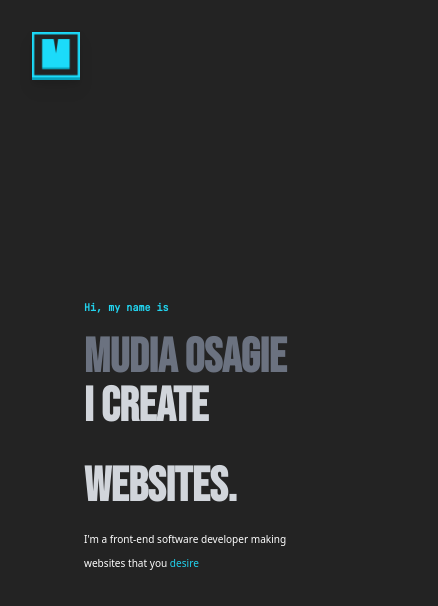
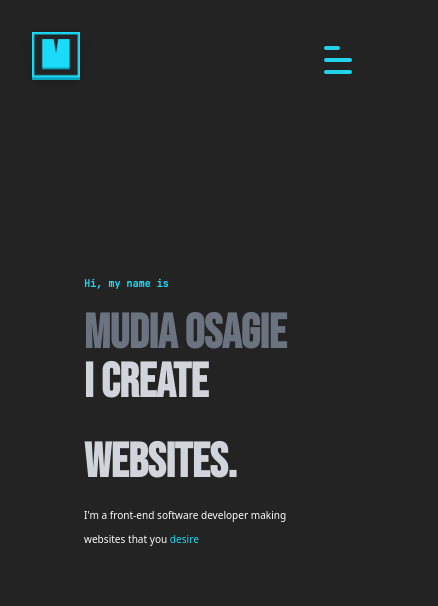
Before and after one commit to MudiaCode/react-portfolio, a React (Vite) app: page / in a window 390 px wide. Shown: the top 606 px of the page, 438 px wide, since content can reach past the window. Built offline with nearby package versions, Linux system fonts and the light colour scheme.

Commit message:
Started responsive hamburger menu

```diff
--- a/src/components/NavBar.jsx
+++ b/src/components/NavBar.jsx
@@ -12,8 +12,12 @@ function NavBar() {
             className="  h-14 sm:h-12 xs:h-12 xxs:h-12 drop-shadow-lg absolute hover:scale-90 transform transition duration-500"
           />
         </a>
-
-        <ul className=" flex space-x-16 text-xs  my-5  font-thin text-white md:text-[0.7rem] sm:text-[0.6rem] sm:invisible xs:invisible xxs:invisible" >
+        <button className="text-cyan-400 border-cyan-400 lg:hidden md:hidden xl:hidden p-1.5 rounded space-y-2 mt-2">
+          <div className="w-4 h-1 bg-cyan-400 rounded "></div>
+          <div className="w-7 h-1 bg-cyan-400 rounded"></div>
+          <div className="w-7 h-1 bg-cyan-400 rounded"></div>
+        </button>
+        <ul className=" flex space-x-16 text-xs  my-5  font-thin text-white md:text-[0.7rem] sm:text-[0.6rem] sm:hidden xs:hidden xxs:hidden">
           <li>
             <a
               className="hover:text-cyan-400 transform transition duration-500"
```
